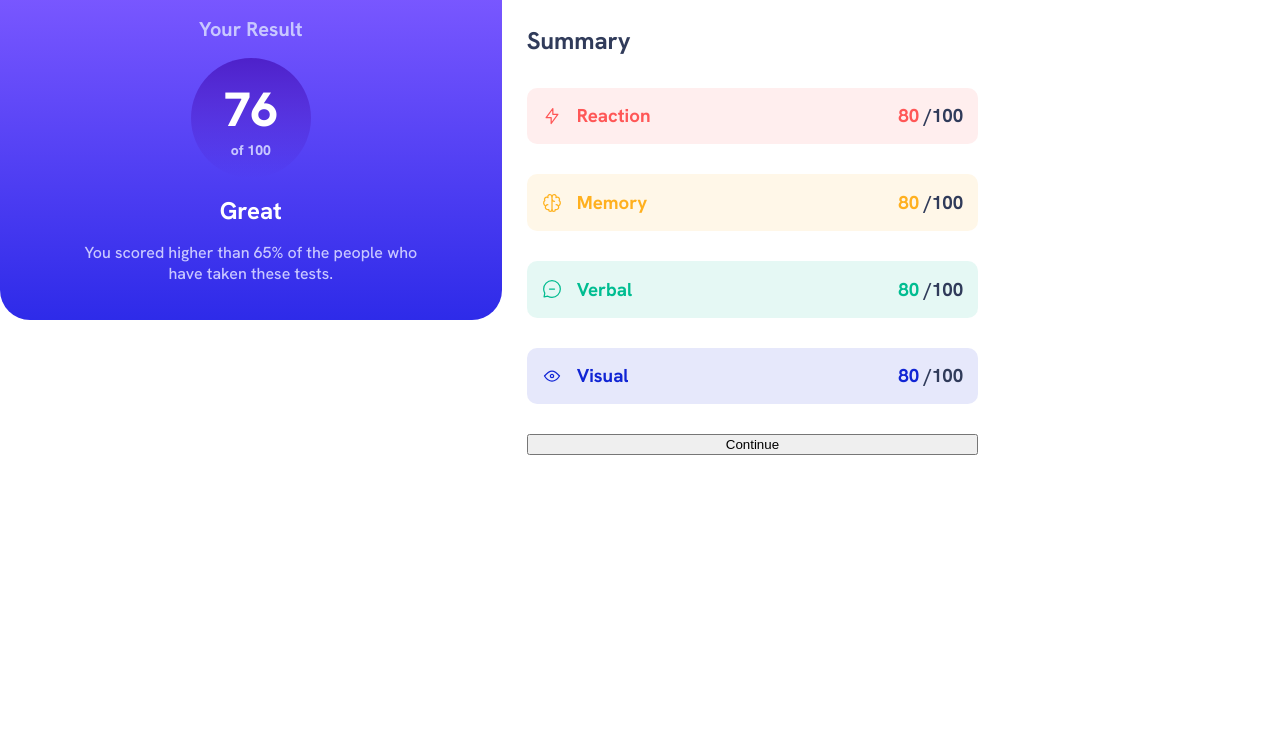
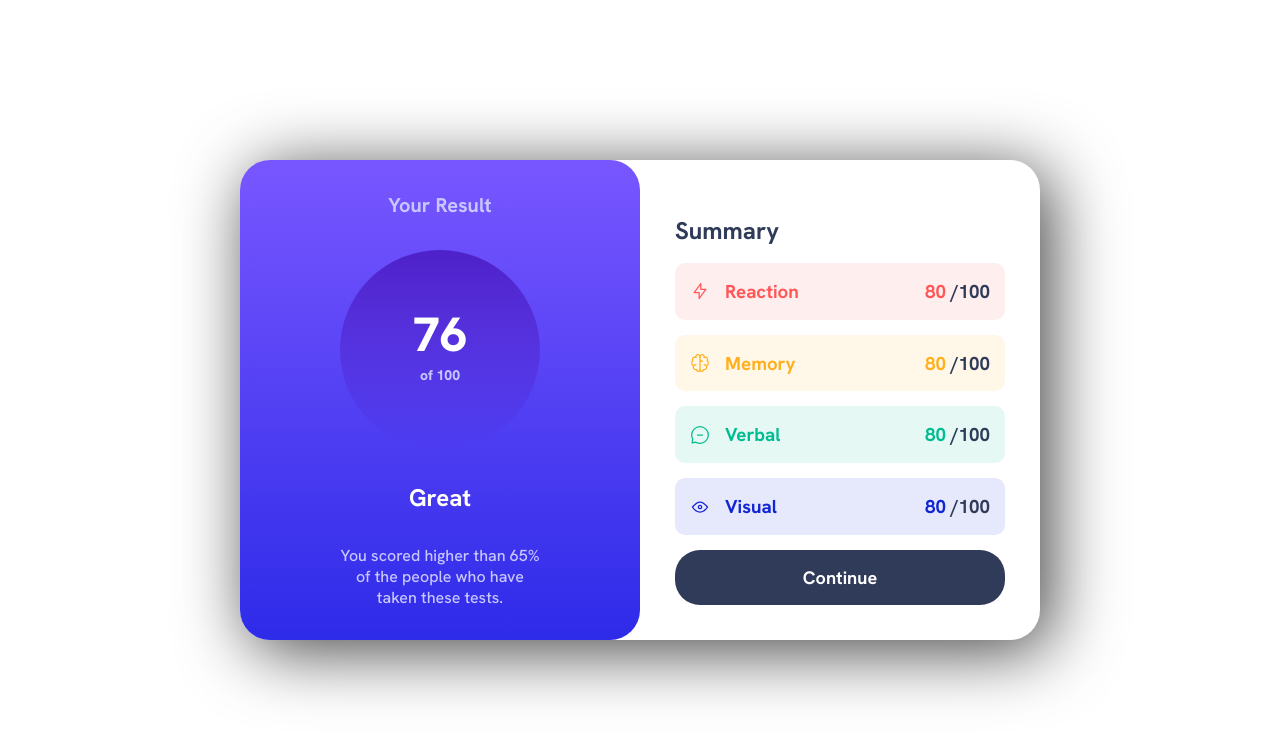
Before and after one commit to JulianGibelli/FEM-ResultSummary-Comp, a website: page index.html in a window 1280 px wide. Drawn offline with Linux system fonts and the light colour scheme.

Commit message:
fin de desafio

```diff
--- a/stylesheets/_globals.scss
+++ b/stylesheets/_globals.scss
@@ -11,12 +11,22 @@ body {
 .main-container {
   width: fit-content;
   height: 100vh;
+  margin: 0 auto;
 }
 
 @media (min-width: 768px) {
   .main-container {
+    height: auto;
     display: grid;
-    grid-template-columns: repeat(2, 1fr);
+    grid-template-columns: repeat(2, minmax(400px, 1fr));
+    position: absolute;
+    top: 50%;
+    left: 50%;
+    transform: translate(-50%, -50%);
+    border-radius: 30px;
+    box-shadow: 10px 10px 69px 0px rgba(0, 0, 0, 0.75);
+    -webkit-box-shadow: 10px 10px 69px 0px rgba(0, 0, 0, 0.75);
+    -moz-box-shadow: 10px 10px 69px 0px rgba(0, 0, 0, 0.75);
   }
 }
 
--- a/stylesheets/_resultGraph.scss
+++ b/stylesheets/_resultGraph.scss
@@ -8,6 +8,13 @@
     align-items: center;
     justify-content: space-evenly;
     background: linear-gradient(180deg, hsl(252, 100%, 67%), hsl(241, 81%, 54%));
+  }
+
+  @media (min-width:768px){
+    .result-graph{
+      height: 100%;
+      border-radius: 30px;
+    }
   }
 
   .button {
@@ -24,6 +31,12 @@
     font-size: 48px;
     color: $White;
     padding: 20px;
+  }
+
+  @media (min-width:768px){
+    .button{
+      min-height: 25vh;
+    }
   }
 
   .button span {
@@ -47,4 +60,11 @@
       width: 70%;
       text-align: center;
       margin-bottom: 20px;
+    }
+
+    @media (min-width:768px){
+      .result-graph p{
+        width: 50%;
+        margin-bottom: initial;
+    }
   }
--- a/stylesheets/_summary.scss
+++ b/stylesheets/_summary.scss
@@ -1,13 +1,24 @@
 .summary{
     height: 60vh;
     display: grid;
-    padding: 25px;
+    padding: 35px;
     gap: 30px;
 }
+
+
 
 .summary h2{
     color: $DarkGrayBlue;
 
+}
+
+@media(min-width: 768px){
+    .summary{
+        gap: 15px;
+    }
+    .summary h2{
+        margin-top: 20px;
+    }
 }
 
 .stat{
@@ -50,3 +61,13 @@
     background-color: hsl(234 85% 45% / .1);
 
 }
+
+.continue-button{
+    @include fuente(700);
+    padding: 15px;
+    border-radius: 25px;
+    border-style: none;
+    background-color: $DarkGrayBlue;
+    color: $White;
+    font-size: 18px;
+}
```
Also changed, not shown: css/style.css, 1 other file.
